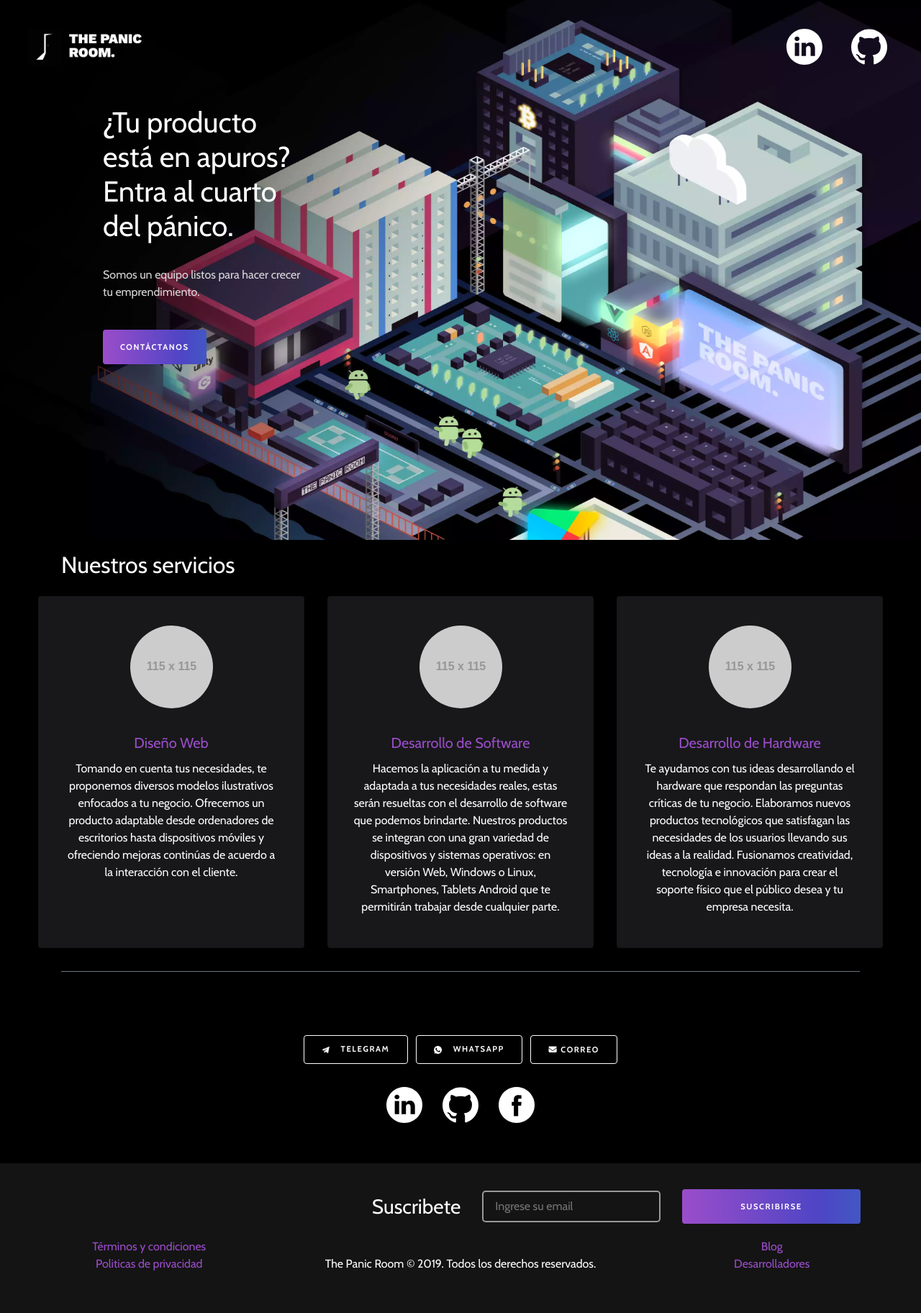
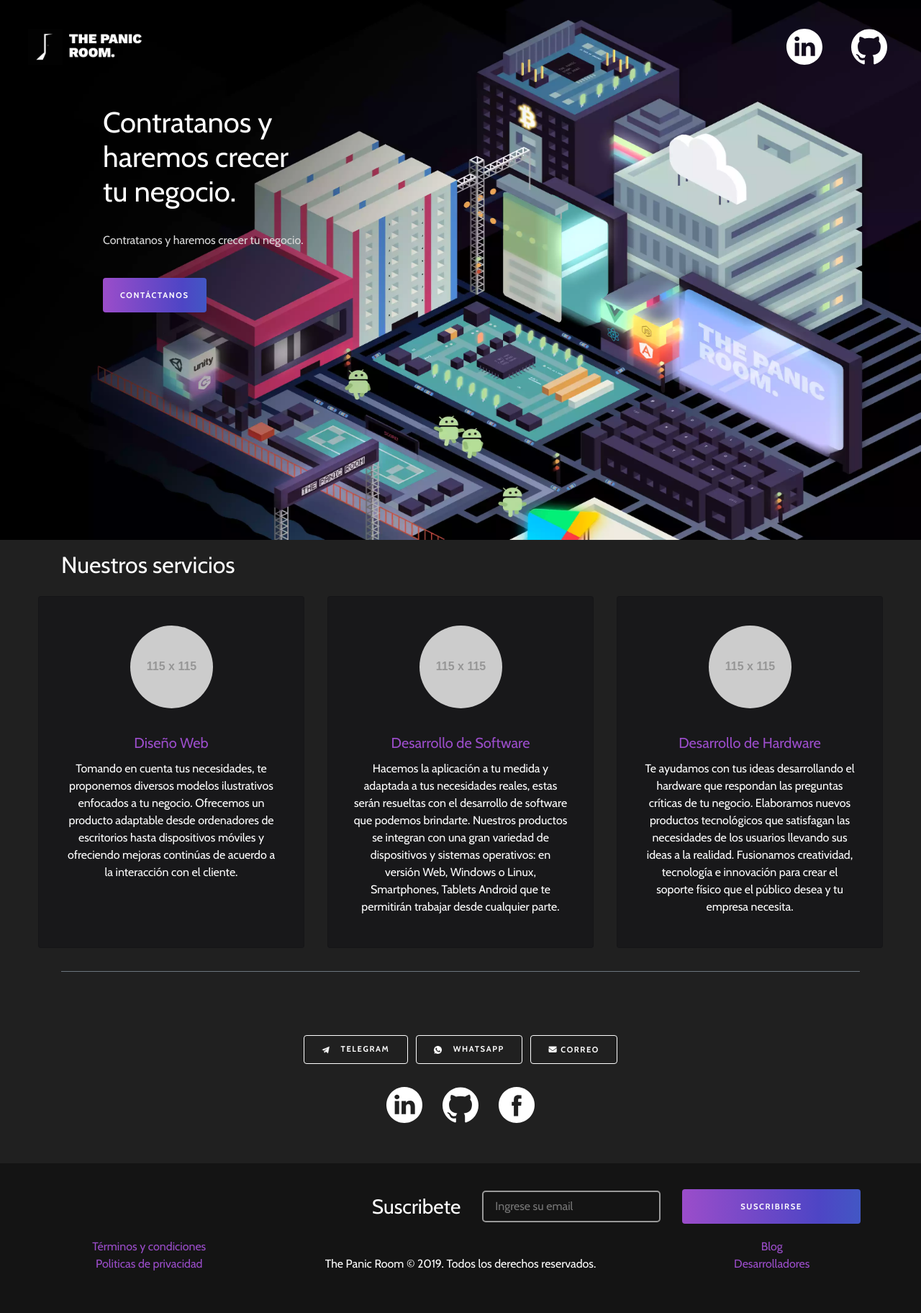
Before and after one commit to the-panic-room/the-panic-room, a Jekyll site: the page built from index.html, in a window 1280 px wide. Shown: the whole page at 72% size. Built offline with Jekyll 4.4.1, drawn with Linux system fonts in a browser that asks for light colours; nearby versions of some CDN libraries.

Commit message:
ajustes de color

```diff
--- a/_layouts/landing.html
+++ b/_layouts/landing.html
@@ -8,12 +8,10 @@
             <div class="col-12 col-sm-6 col-lg-3 hero">
                 <div>
                     <h1 class="py-2 py-md-4">
-                        ¿Tu producto está en apuros?
-                        <br />
-                        Entra al cuarto del pánico.
+                        Contratanos y haremos crecer tu negocio.
                     </h1>
                     <p class="hero-text" itemprop="description">
-                        Somos un equipo listos para hacer crecer tu emprendimiento.
+                        Contratanos y haremos crecer tu negocio.
                     </p>
                     <a href="#contacto" class="btn-custom btn btn-main link my-2 my-md-4">
                         Contáctanos
--- a/_sass/_reset.scss
+++ b/_sass/_reset.scss
@@ -5,7 +5,7 @@
 
 body {
     margin: 0;
-    background: rgb(0, 0, 0);
+    background-color: #202020;
     color: white;
     font-family: 'Cabin', sans-serif !important;
     max-width: 1600px;
```
